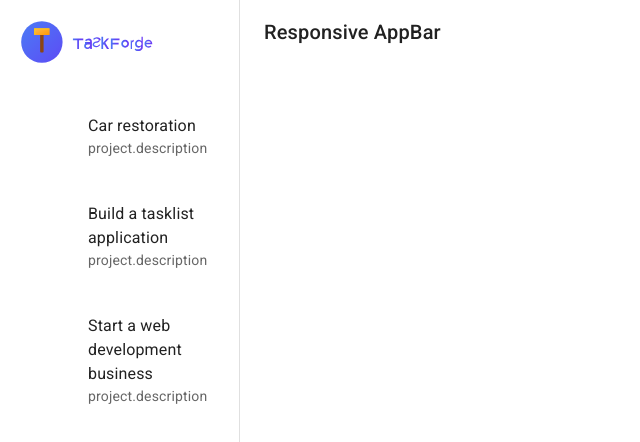
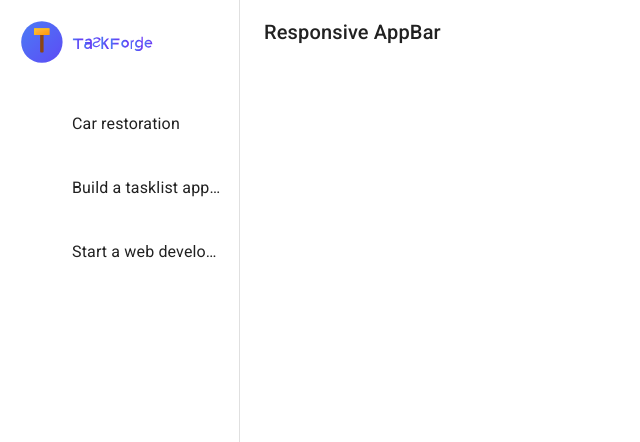
Before and after one commit to jplante01/task_forge, a React (Vite) app: page / in a window 1280 px wide. Shown: the top 442 px of the page, without its empty margins (0-640 px from the left). Built offline with nearby package versions, Linux system fonts and the light colour scheme; some icons are missing.

Commit message:
Change list formatting

```diff
--- a/src/components/ResponsiveDrawer.jsx
+++ b/src/components/ResponsiveDrawer.jsx
@@ -7,12 +7,23 @@ import FolderIcon from "@mui/icons-material/Folder";
 {/* Project list item component */}
 function ProjectListItem({ project }) {
   return (
-    <ListItem>
+    <ListItem disableGutters>
       <ListItemButton>
         <ListItemIcon>
           <FolderIcon />
         </ListItemIcon>
-        <ListItemText primary={project.name} secondary={"project.description"} />
+        <ListItemText
+          primary={project.name}
+          slotProps={{
+            primary: {
+              noWrap: true,
+              sx: {
+                overflow: "hidden",
+                textOverflow: "ellipsis",
+              },
+            },
+          }}
+        />
       </ListItemButton>
     </ListItem>
   );
```
